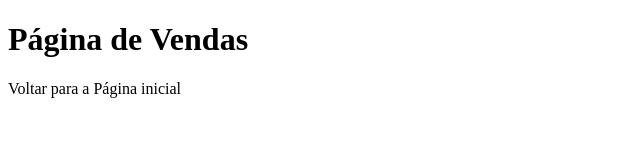
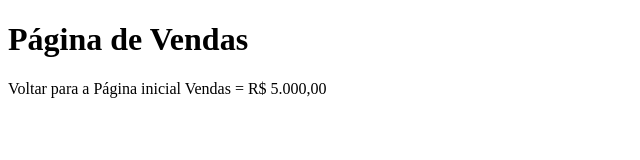
Before and after one commit to roinujj/aulagithub, a plain HTML site: page vendas.html in a window 1280 px wide. Shown: the whole page, without its empty margins (0-640 px from the left). Drawn offline with Linux system fonts and the light colour scheme.

Commit message:
Retirado valor das vendas de index e acrescentado e vendas

```diff
--- a/vendas.html
+++ b/vendas.html
@@ -8,5 +8,6 @@
 <body>
     <h1>Página de Vendas</h1>
     <a href="index.html"></a> Voltar para a Página inicial
+    Vendas = R$ 5.000,00
 </body>
 </html>
```
Also changed, not shown: index.html (+1 -1 lines).
